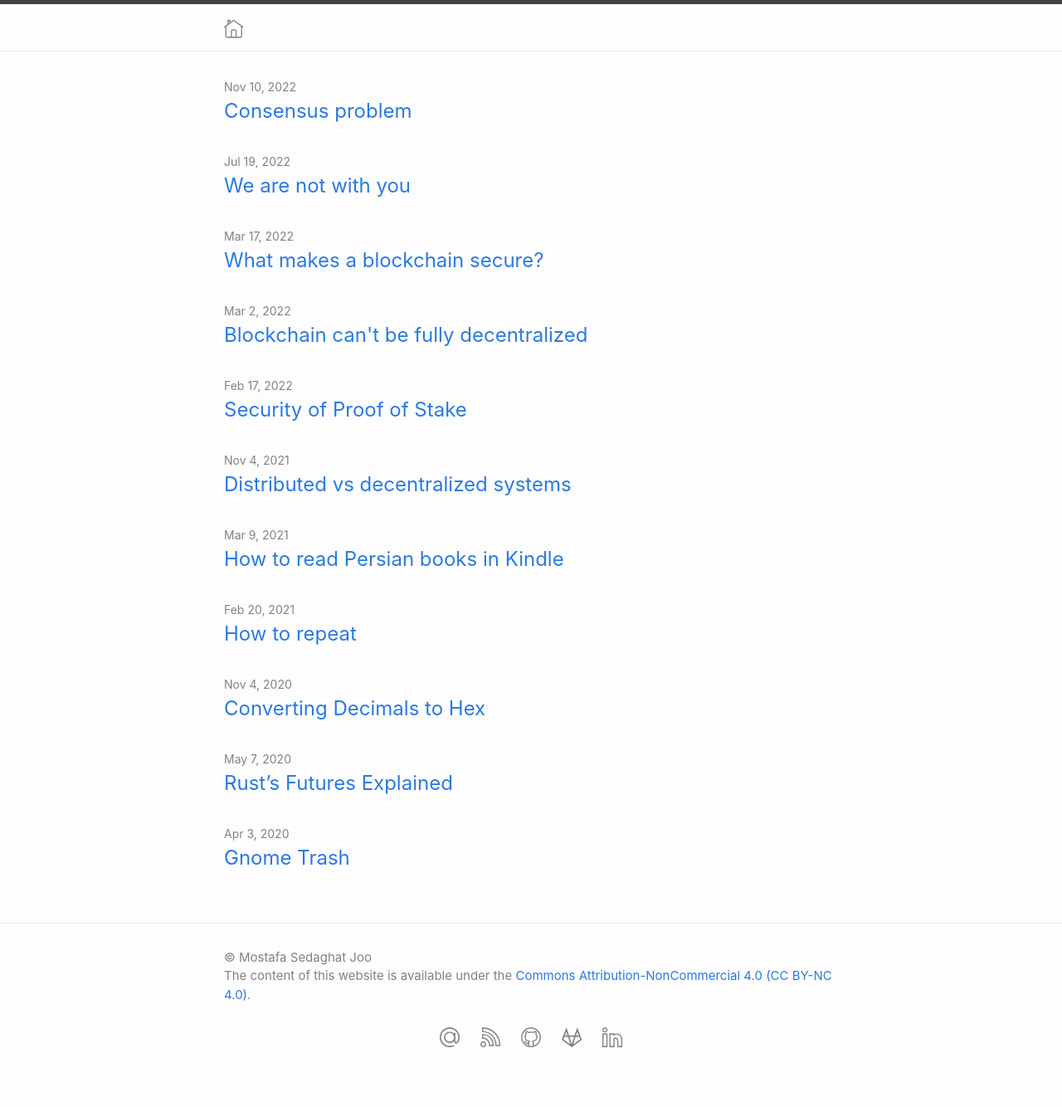
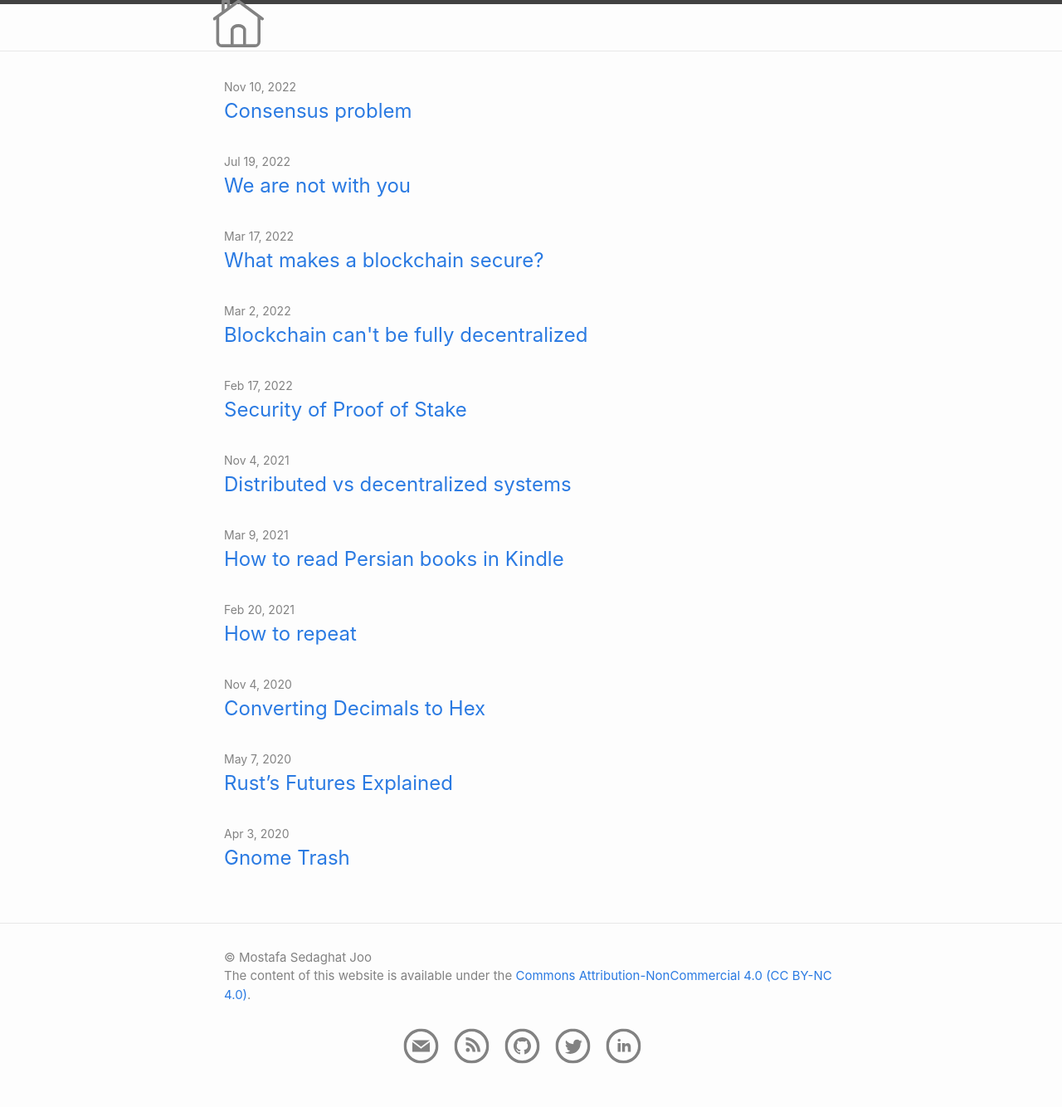
Before and after one commit to b00f/b00f.github.io, a Jekyll site: the page built from index.markdown, in a window 1280 px wide. Shown: the whole page at 83% size. Built offline with Jekyll 4.4.1, drawn with Linux system fonts in a browser that asks for light colours; before the commit the page ends 1307 px from its top, so only the background shows below that.

Commit message:
updating footer

```diff
--- a/_includes/footer.html
+++ b/_includes/footer.html
@@ -1,24 +1,31 @@
 <footer class="site-footer h-card">
-  <data class="u-url" href="{{ "/" | relative_url }}"></data>
-
   <div class="wrapper">
-
     <div class="footer-col-wrapper">
-
       <div class="">
         <p class="text-muted">
           &copy; Mostafa Sedaghat Joo<br>
-          The content of this website is available under the <a href="https://creativecommons.org/licenses/by-nc/4.0/" rel="nofollow">Commons Attribution-NonCommercial 4.0 (CC BY-NC 4.0)</a>.</p>
+          The content of this website is available under the <a href="https://creativecommons.org/licenses/by-nc/4.0/"
+            rel="nofollow">Commons Attribution-NonCommercial 4.0 (CC BY-NC 4.0)</a>.</p>
       </div>
     </div>
 
     <div class="footer-links">
       <ul class="media-list">
-        <li><a rel="me" href="mailto:mostafa.sedaghat@gmail.com" title="email"><svg class="svg-icon grey"><use xlink:href="{{ '/assets/icons.svg#email' | relative_url }}"></use></svg></a></li>
-        <li><a rel="me" href="{{ 'feed.xml' | relative_url }}" title="rss"><svg class="svg-icon grey"><use xlink:href="{{ '/assets/icons.svg#rss' | relative_url }}"></use></svg></a></li>
-        <li><a rel="me" href="https://github.com/b00f" title="github"><svg class="svg-icon grey"><use xlink:href="{{ '/assets/icons.svg#github' | relative_url }}"></use></svg></a></li>
-        <li><a rel="me" href="https://gitlab.com/b00f" title="gitlab"><svg class="svg-icon grey"><use xlink:href="{{ '/assets/icons.svg#gitlab' | relative_url }}"></use></svg></a></li>
-        <li><a rel="me" href="https://www.linkedin.com/in/mostafasedaghat/" title="linkedin"><svg class="svg-icon grey"><use xlink:href="{{ '/assets/icons.svg#linkedin' | relative_url }}"></use></svg></a></li>
+        <li><a rel="me" href="mailto:mostafa.sedaghat@gmail.com" title="email"><svg class="svg-icon grey">
+              <use xlink:href="{{ '/assets/icons.svg#email' | relative_url }}"></use>
+            </svg></a></li>
+        <li><a rel="me" href="{{ 'feed.xml' | relative_url }}" title="rss"><svg class="svg-icon grey">
+              <use xlink:href="{{ '/assets/icons.svg#rss' | relative_url }}"></use>
+            </svg></a></li>
+        <li><a rel="me" href="https://github.com/b00f" title="github"><svg class="svg-icon grey">
+              <use xlink:href="{{ '/assets/icons.svg#github' | relative_url }}"></use>
+            </svg></a></li>
+        <li><a rel="me" href="https://twitter.com/mos_joo" title="twitter"><svg class="svg-icon grey">
+              <use xlink:href="{{ '/assets/icons.svg#twitter' | relative_url }}"></use>
+            </svg></a></li>
+        <li><a rel="me" href="https://www.linkedin.com/in/mostafasedaghat/" title="linkedin"><svg class="svg-icon grey">
+              <use xlink:href="{{ '/assets/icons.svg#linkedin' | relative_url }}"></use>
+            </svg></a></li>
       </ul>
 
     </div>
--- a/_sass/minima/_base.scss
+++ b/_sass/minima/_base.scss
@@ -239,9 +239,10 @@ pre {
 }
 
 .svg-icon {
-  width: 24px;
-  height: 24px;
+  width: 36px;
+  height: 36px;
   display: inline-block;
+  transform: scale(1.75);
   fill: currentColor;
   padding: 0px;
   vertical-align: text-bottom;
--- a/_sass/minima/_layout.scss
+++ b/_sass/minima/_layout.scss
@@ -286,13 +286,12 @@
   }
 }
 
-
 .media-list {
   display: table;
   margin: 0 auto;
   li {
     float: left;
-    margin: 5px 10px 5px 0;
+    margin: 20px 10px 5px 0;
     &:last-of-type { margin-right: 0 }
     a {
       display: block;
```
Also changed, not shown: _includes/social.html (deleted, +0 -7 lines), assets/icons.svg.
